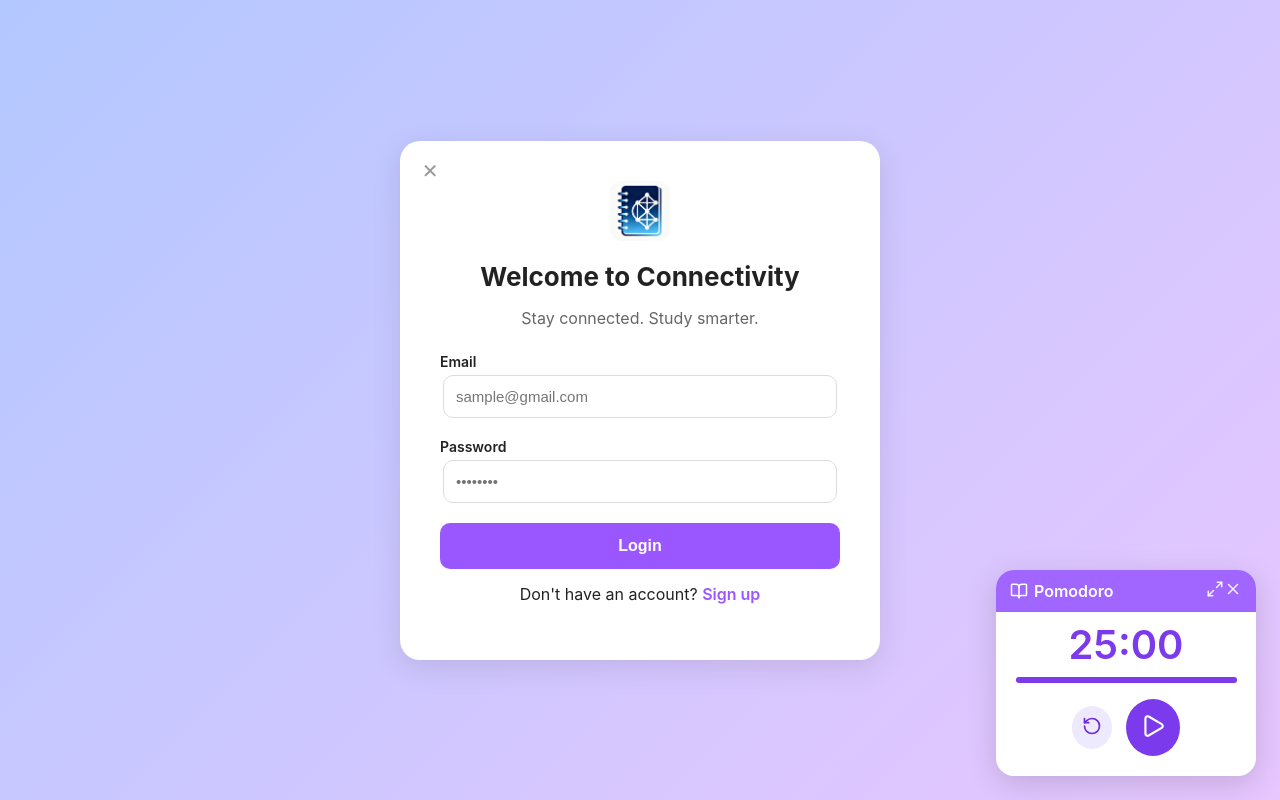
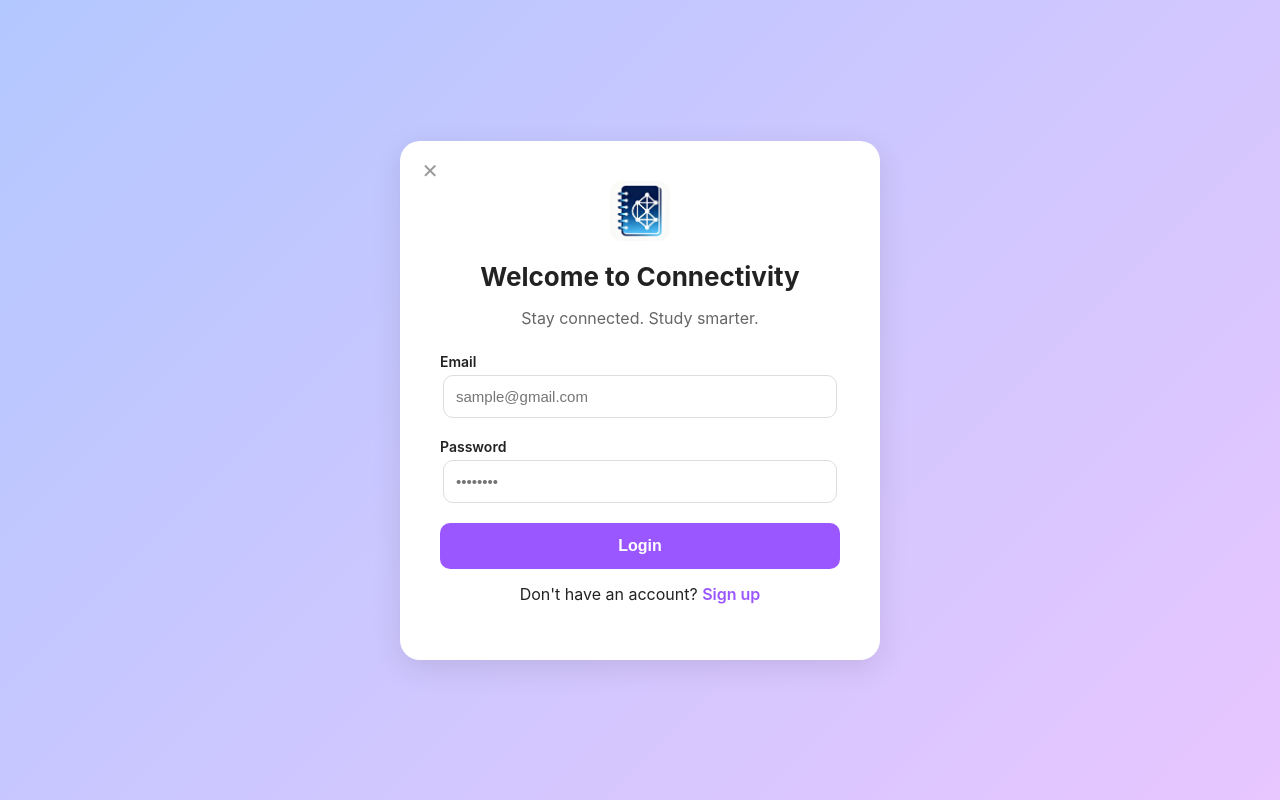
Before and after one commit to ReenahMae/Connectivity, a React (Create React App) app in the folder frontend/: page /login in a window 1280 px wide. Built offline with nearby package versions, Linux system fonts and the light colour scheme.

Commit message:
Fix study timer + floating timer + timer context

```diff
--- a/frontend/src/App.js
+++ b/frontend/src/App.js
@@ -21,7 +21,10 @@ import ActivityLog from './pages/ActivityLog/ActivityLog';
 import AllNotes from './components/Notes/AllNotes';
 import StudyTimer from './components/StudyTimer/StudyTimer';
 import FloatingTimer from "./components/StudyTimer/FloatingTimer";
-
+import AiTagsPage from "./components/AiTags/AiTagsPage";
+import { useContext } from "react";
+import { TimerContext } from "./context/TimerContext";
+import AiTagsWrapper from './components/AiTags/AiTagsWrapper';
 // Simple landing wrapper used as the home route
 function LandingPage() {
   return (
@@ -42,11 +45,12 @@ function LandingPage() {
 function App() {
   const location = useLocation();
   const hideNavbar =
-  ['/login', '/register', '/settings', '/folders','/activity','/notes', '/timer',].includes(location.pathname) ||
+  ['/login', '/register', '/settings', '/folders','/activity','/notes', '/timer', '/tags'].includes(location.pathname) ||
   location.pathname.startsWith('/dashboard') ||
   location.pathname.startsWith('/note/') ||
   location.pathname.startsWith('/folder/');
-
+  const hideFloatingTimer =
+  ["/", "/login", "/register", "/settings", "/timer"].includes(location.pathname);
   // Scroll to an element when the URL contains a hash (e.g. /#why-choose)
   useEffect(() => {
     if (location.hash) {
@@ -68,10 +72,11 @@ function App() {
       }, 60);
     }
   }, [location]);
+const { showFloatingTimer } = useContext(TimerContext);
 
   return (
     <div className="App landing-page">
-      <FloatingTimer />
+      {showFloatingTimer && <FloatingTimer />}
       {!hideNavbar && <Navbar />}
       <Routes>
         <Route path="/" element={<LandingPage />} />
@@ -88,6 +93,8 @@ function App() {
         <Route path="/notes" element={<AllNotes />} />
 
         <Route path="/timer" element={<StudyTimer />} />
+        {/* <Route path="/tags" element={<AiTagsPage />} /> */}
+        <Route path="/tags" element={<AiTagsWrapper />} />
 
       </Routes>
     </div>
--- a/frontend/src/components/StudyTimer/FloatingTimer.js
+++ b/frontend/src/components/StudyTimer/FloatingTimer.js
@@ -13,16 +13,19 @@ const FloatingTimer = () => {
     setTimeLeft,
     intervalRef,
     setBreakType,
+    showFloatingTimer,
+    setShowFloatingTimer,
   } = useContext(TimerContext);
 
   const navigate = useNavigate();
   const location = useLocation();
 
-  const [visible, setVisible] = React.useState(true);
+  // Hide on pages where floating timer should not appear
+  const hideOnPages = ["/login", "/register", "/timer", "/settings", "/"];
+  if (hideOnPages.includes(location.pathname)) return null;
 
-  // Hide on full timer page & settings
-  if (location.pathname === "/timer" || location.pathname === "/settings") return null;
-  if (!visible) return null;
+  // If user didn't start timer → floating timer stays hidden
+  if (!showFloatingTimer) return null;
 
   const formatTime = (seconds) => {
     const mins = Math.floor(seconds / 60);
@@ -38,8 +41,8 @@ const FloatingTimer = () => {
   };
 
   const closeTimer = () => {
-    setIsRunning(false);
-    setVisible(false);
+    setIsRunning(false);          // stop timer when closing
+    setShowFloatingTimer(false);  // hide popup
   };
 
   return (
@@ -65,7 +68,9 @@ const FloatingTimer = () => {
       <div className="ft-progress">
         <div
           className="ft-progress-fill"
-          style={{ width: `${(timeLeft / (25 * 60)) * 100}%` }}
+          style={{
+            width: `${(timeLeft / (25 * 60)) * 100}%`,
+          }}
         ></div>
       </div>
 
--- a/frontend/src/components/StudyTimer/StudyTimer.js
+++ b/frontend/src/components/StudyTimer/StudyTimer.js
@@ -30,7 +30,8 @@ const {
   longBreaks,
   setLongBreaks,
   intervalRef,
-  lastUpdatedMinuteRef
+  lastUpdatedMinuteRef,
+  setShowFloatingTimer
 } = useContext(TimerContext);
 
 
@@ -228,9 +229,14 @@ const {
                 <RotateCcw className="reset-icon" />
               </button>
 
-              <button className="play-btn" onClick={() => setIsRunning(!isRunning)}>
+              <button className="play-btn" onClick={() => {
+                setIsRunning(!isRunning);
+                setShowFloatingTimer(true);  // <-- this works now
+}}>
+
                 {isRunning ? <Pause className="play-icon" /> : <Play className="play-icon" />}
-              </button>
+                </button>
+
             </div>
           </div>
 
--- a/frontend/src/context/TimerContext.js
+++ b/frontend/src/context/TimerContext.js
@@ -14,6 +14,9 @@ export function TimerProvider({ children }) {
 
   const intervalRef = useRef(null);
   const lastUpdatedMinuteRef = useRef(null);
+
+  const [showFloatingTimer, setShowFloatingTimer] = useState(false);
+
 
   // When timer reaches 0
   const handleTimerComplete = () => {
@@ -73,7 +76,9 @@ export function TimerProvider({ children }) {
         focusTime, setFocusTime,
         longBreaks, setLongBreaks,
 
-        intervalRef, lastUpdatedMinuteRef
+        intervalRef, lastUpdatedMinuteRef,
+        showFloatingTimer, setShowFloatingTimer,
+
       }}
     >
       {children}
```
